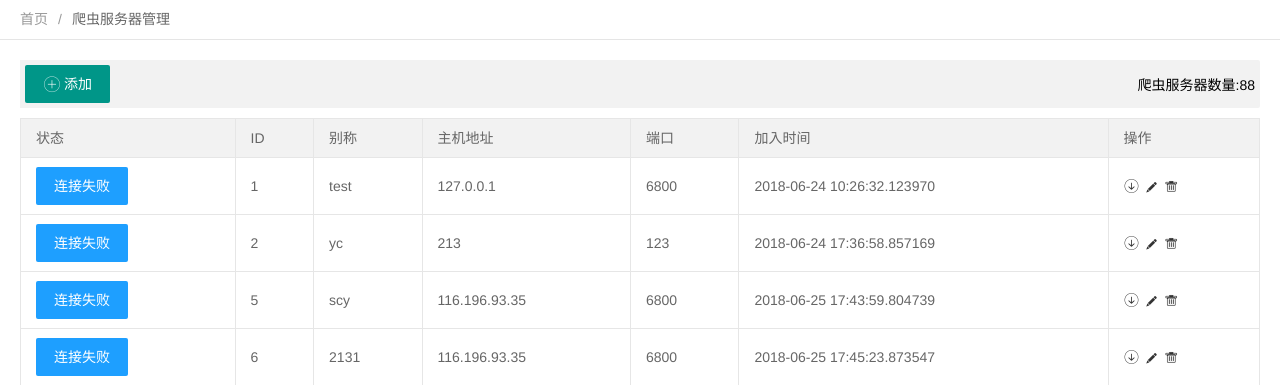
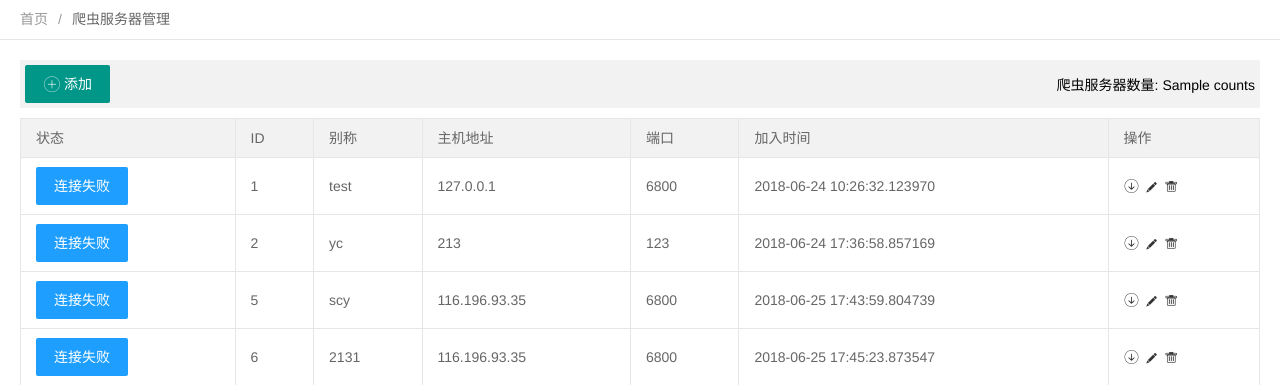
Before and after one commit to SuanCaiYu0413/SpiderManager, a Flask app: template templates/host-list.html in a window 1280 px wide. Shown: the top 385 px of the page. Run offline with Flask 2, Linux system fonts and the light colour scheme; data comes from the database, SQL or seed files in the repository; both versions use the stored data as it was after the commit; tables that the repository leaves empty hold one stand-in row (values such as "Sample post"); the template is opened without the code that fills it: values that come from a table or form of the project are taken from there, most other values are stand-ins (such as "Sample title", 1, 10 or a date in 2020); some libraries are stand-ins or nearby versions.

Commit message:
服务器数量

```diff
--- a/apps/client/views.py
+++ b/apps/client/views.py
@@ -38,7 +38,8 @@ def projects():
 @login_required
 def hlist():
     host_list = HostList.query.all()
-    return render_template('host-list.html', host_list=host_list)
+    counts = len(host_list)
+    return render_template('host-list.html', host_list=host_list,counts = counts)
 
 
 @bp.route('/test')
--- a/templates/host-list.html
+++ b/templates/host-list.html
@@ -11,7 +11,7 @@
 <div class="x-body">
   <xblock>
     <button class="layui-btn" onclick="x_admin_show('添加主机','./hadd')"><i class="layui-icon"></i>添加</button>
-    <span class="x-right" style="line-height:40px">爬虫服务器数量:88</span>
+    <span class="x-right" style="line-height:40px">爬虫服务器数量: {{ counts }}  </span>
   </xblock>
   <table class="layui-table" id="host_list">
     <thead>
@@ -157,15 +157,14 @@
             var csrf_token = "{{ csrf_token() }}";
 
             $.ajaxSetup({
-                beforeSend: function(xhr, settings) {
+                beforeSend: function (xhr, settings) {
                     if (!/^(GET|HEAD|OPTIONS|TRACE)$/i.test(settings.type) && !this.crossDomain) {
                         xhr.setRequestHeader("X-CSRFToken", csrf_token);
                     }
                 }
             });
 
-
-        $("#host_list").find("tr").each(function(){
+            $("#host_list").find("tr").each(function () {
                 var tdArr = $(this).children('td');
                 var ip_address = tdArr.eq(3).text();//ip地址
                 var port_num = tdArr.eq(4).text();//端口号
@@ -173,15 +172,15 @@
                 tdArr.children('span').eq(0).text('连接中...')
 
                 $.post({
-                url:'http://127.0.0.1:5000/client/daemonstatus',
-                data:{
+                    url: '/client/daemonstatus',
+                    data: {
                         'ip_address': ip_address,
-                    'port_num' : port_num
+                        'port_num': port_num
                     },
-                success:function (data) {
-                    if (data['code']==200){
+                    success: function (data) {
+                        if (data['code'] == 200) {
                             tdArr.children('span').eq(0).text('正在运行');
-                       }else {
+                        } else {
                             tdArr.children('span').eq(0).text('连接失败');
                         }
                     },
@@ -191,7 +190,7 @@
                 });
 
             });
-    })
+        });
 
     </script>
 
```
Also changed, not shown: source/database/sm.db. Lines whose indentation alone changed are shown as unchanged.
